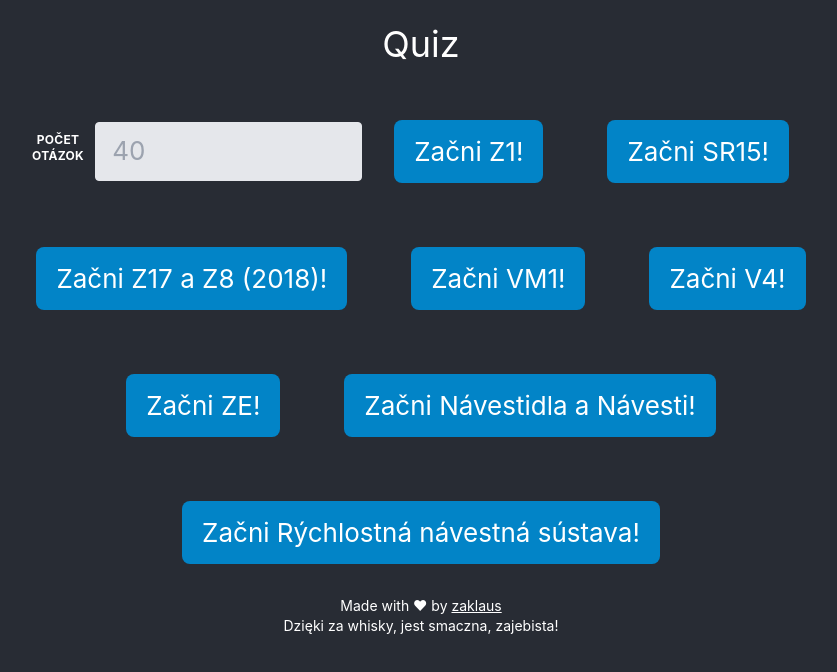
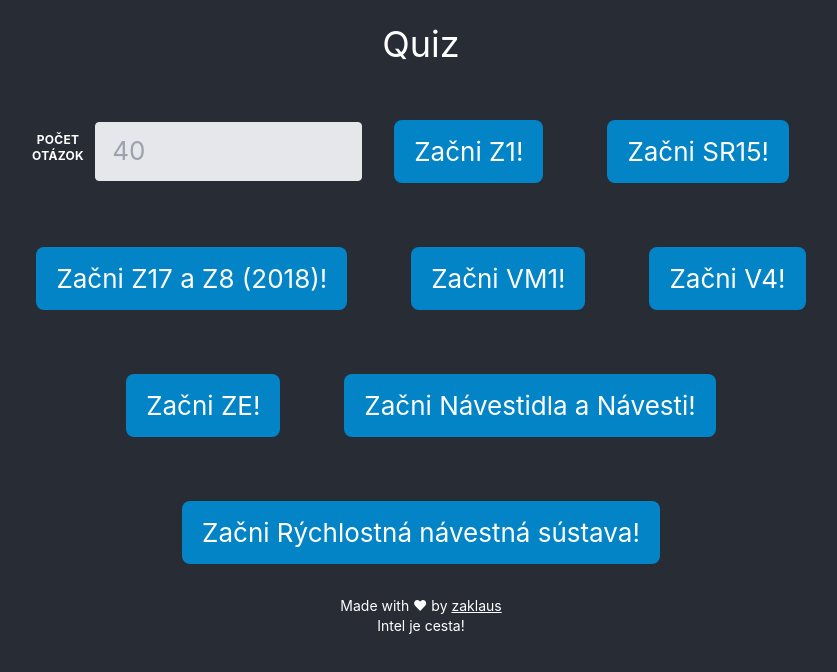
Before and after one commit to zpl-zak/zsr-tester, a React (Create React App) app: page / in a window 1280 px wide. Shown: the top 672 px of the page, without its empty margins (219-1056 px from the left). Built offline with nearby package versions, Linux system fonts and the light colour scheme.

Commit message:
more memes

```diff
--- a/src/App.js
+++ b/src/App.js
@@ -2,7 +2,7 @@ import './App.css';
 import React, { useState } from 'react';
 
 const pickRandomMeme = () => {
-  const list = ["Sponsored by Soros", "Tu je dosť priestoru na reklamy.", "Daj banan a šicko porádku!", "npm run deploy", "Dzięki za whisky, jest smaczna, zajebista!", "Intel je cesta!", "This site is powered by Braňo Mojsej.", "Sorry za komplikácie. Keby niečo, sťažujte sa Alešovi.", "Zvolen FTW!", "Za každú 10 minútu, strávenú na stránke, prosím zaplatiť Alešovi 10 centov.", "Kto dá 5 krát za sebou 100% odpovedí správne má u Aleša 20 euro."]
+  const list = ["Sponsored by Soros", "Tu je dosť priestoru na reklamy.", "Daj banan a šicko porádku!", "npm run deploy", "Dzięki za whisky, jest smaczna, zajebista!", "Intel je cesta!", "This site is powered by Braňo Mojsej.", "Sorry za komplikácie. Keby niečo, sťažujte sa Alešovi za 5 euri.", "Hosting zabezpečila po pi či americká firma GitHub.", "Daj F5 pre nápovedu.", "Zvolen FTW!", "Za každú 10 minútu, strávenú na stránke, prosím zaplatiť Alešovi 10 centov.", "Kto dá 5 krát za sebou 100% odpovedí správne má u Aleša 20 euro."]
   return list[Math.floor((Math.random()*list.length))];
 }
 
```
